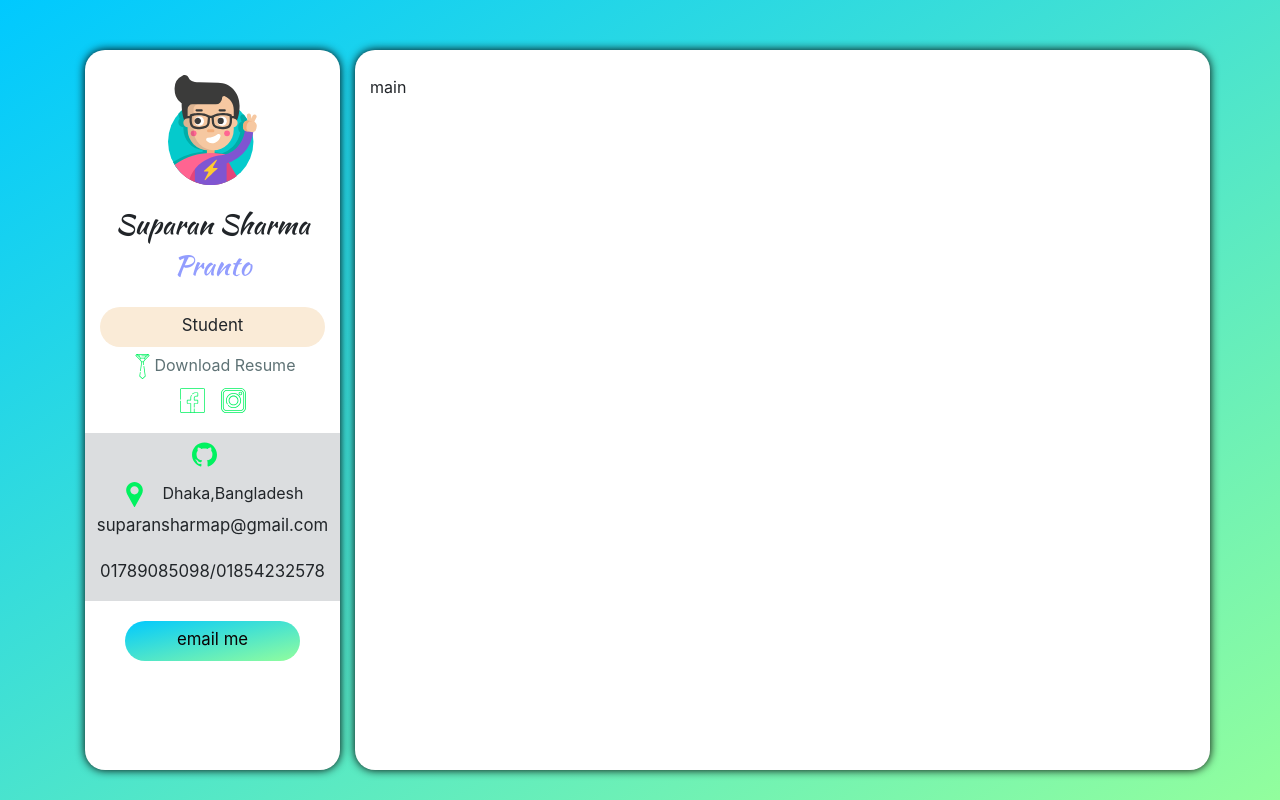
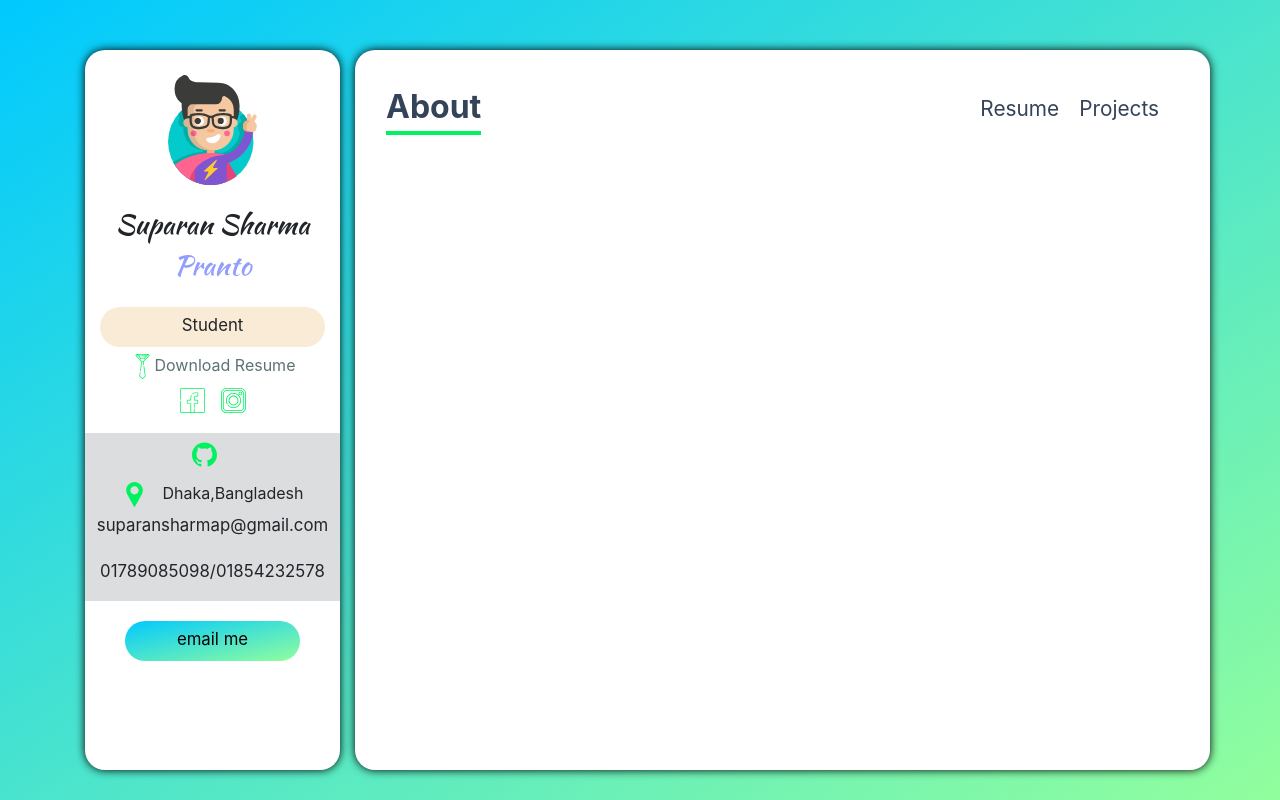
Before and after one commit to suparansharma/portfolio_usig_react, a React (Create React App) app: page /resume in a window 1280 px wide. Built offline with nearby package versions, Linux system fonts and the light colour scheme.

Commit message:
2nd box,(About,Rusume,Project)Design work & looping

```diff
--- a/src/App.js
+++ b/src/App.js
@@ -2,6 +2,7 @@
 // import './App.css';
 
 import React from 'react';
+import Navbar from './components/Navbar';
 import Sidebar from './components/Sidebar'
 
 function App() {
@@ -20,7 +21,8 @@
 
       </div>
       <div className="col-lg-9 app__main-content">
-        main
+      {/*navbar*/ }
+      <Navbar/>
         </div>
       </div>
       </div>
--- /dev/null
+++ b/src/components/Navbar.js
@@ -0,0 +1,31 @@
+import React,{useState} from 'react';
+
+const Navbar = () => {
+    const[active, setActive] = useState('About')
+    return (
+        <div className="navbar">
+            <div className="navbar__active">
+                {active}
+            </div>
+            <div className="navbar__items">
+                {active !== 'About' &&
+                    <div className="navbar__item" onClick={()=>setActive('About')}>About</div>
+                }
+
+                {active !== 'Resume' ?
+
+                   <div className="navbar__item" onClick={()=>setActive('Resume')}>Resume</div>
+                   :null
+            }
+
+                {active !== 'Projects' &&
+
+                <div className="navbar__item" onClick={()=>setActive('Projects')}>Projects</div>
+        }
+            </div>
+
+        </div>
+    );
+};
+
+export default Navbar;
--- a/src/components/Sidebar.js
+++ b/src/components/Sidebar.js
@@ -23,13 +23,13 @@
                 </div>
             </a>
             <figure className="sidebar__social-icons my-2">
-                <a href=""><img src={facebook} alt="facebook" className="sidebar__icon mr-3"/></a>
-                <a href=""><img src={instagram} alt="instagram" className="sidebar__icon"/></a>
+                <a href="https://www.facebook.com/suparan.dada/"><img src={facebook} alt="facebook" className="sidebar__icon mr-3"/></a>
+                <a href="https://www.instagram.com/suparan_sharma_pranto/"><img src={instagram} alt="instagram" className="sidebar__icon"/></a>
 
             </figure>
             <div className="sidebar__contact">
                 <div className="sidebar__item sidebar__github">
-                    <a href=""><img src={github} alt="github" className="sidebar__icon mr-3" /></a>
+                    <a href="https://github.com/suparansharma"><img src={github} alt="github" className="sidebar__icon mr-3" /></a>
                 </div>
                 <div className="sidebar__location">
                     <img src={pin} alt="location" className="sidebar__icon mr-3"/>
--- a/src/index.css
+++ b/src/index.css
@@ -96,3 +96,39 @@
   background-color: wheat;
   color: black;
   }
+  @media(max-width:991px){
+    .app__main-content{
+      margin: 30px 0;
+    }
+  }
+
+
+
+  /*Navbar*/
+
+  .navbar__items{
+    display: flex;
+  }
+
+  .navbar__active{
+    font-size: 2rem;
+    font-weight: 700;
+    color: #354358;
+    border-bottom: 4px solid #00F260;
+
+  }
+
+  .navbar__item{
+    margin-right: 20px;
+    text-decoration:none;
+    color:  #354358;
+    font-size: 1.3rem;
+    cursor: pointer;
+  }
+
+  .navbar__item:hover{
+    background: -webkit-linear-gradient(#00C9FF,#92FE9D);
+    background-clip: text;
+    -webkit-background-clip: text;
+    -webkit-text-fill-color: transparent;
+  }
```
